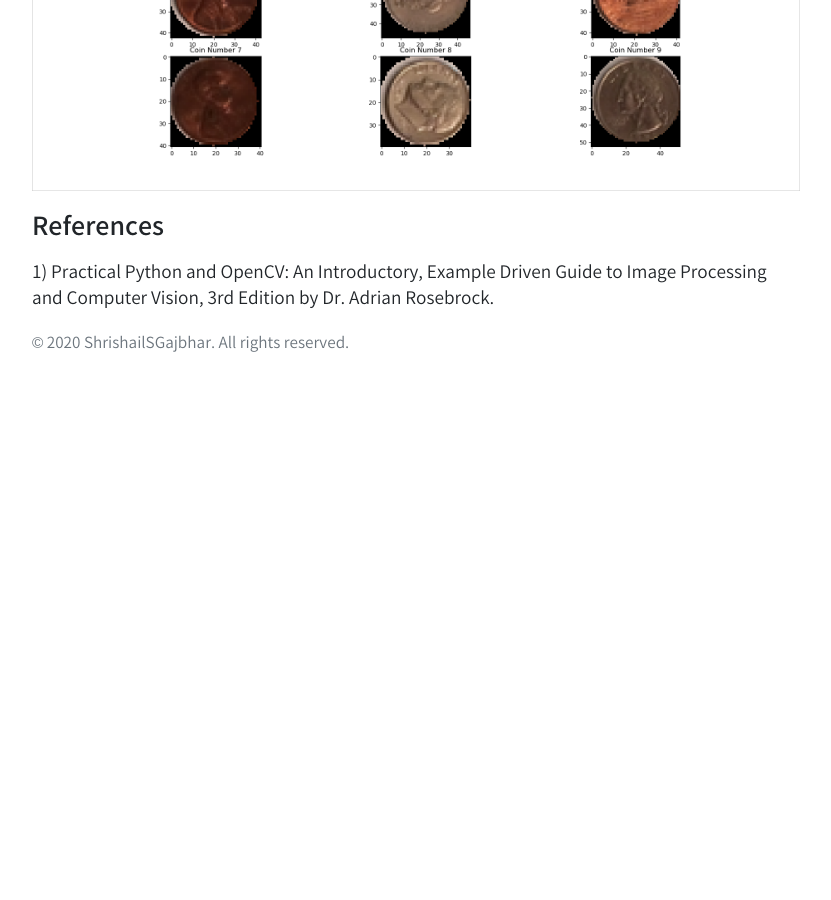
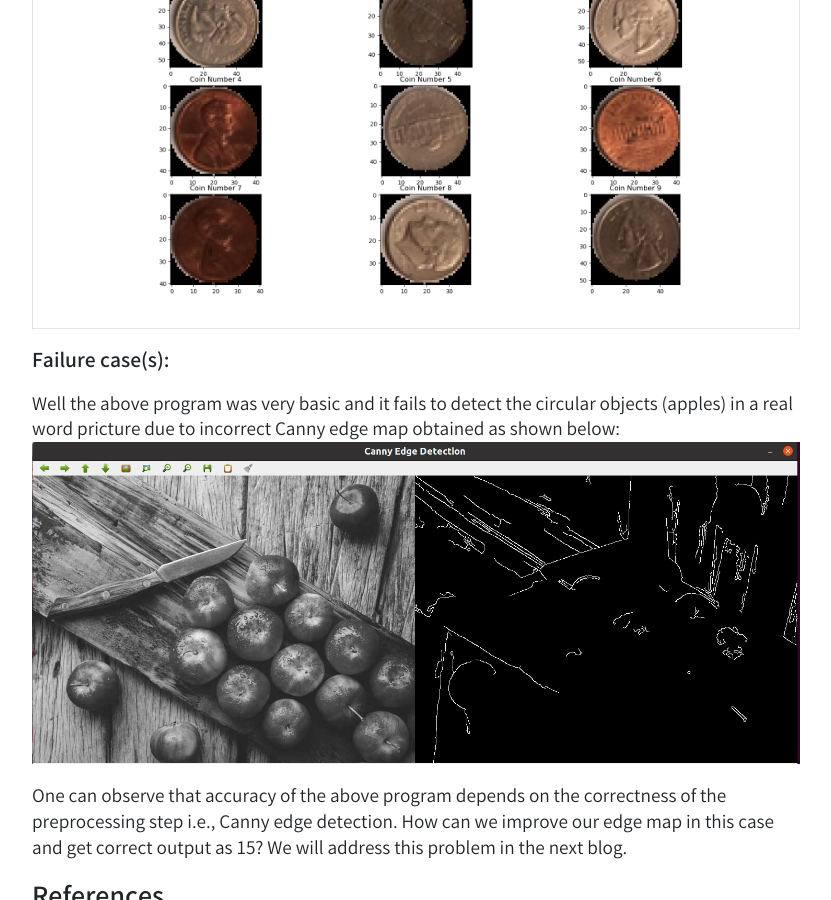
Before and after one commit to ShrishailSGajbhar/shrishailsgajbhar.github.io, a Jekyll site: the page built from _posts/2021-02-02-[OpenCV]-OpenCV-Basic-Project-1.md, in a window 1280 px wide and 900 px high, scrolled down 4039 px. Shown: the whole window, without its empty margins (224-1055 px from the left). Built offline with Jekyll 4.4.1, drawn with Linux system fonts in a browser that asks for light colours; comment, search, counter and statistics services are not loaded; before the commit the page ends 4421 px from its top, so only the background shows below that; some of the changed text lies outside the part shown.

Commit message:
Update OpenCV Basic Project-1

````diff
--- a/_posts/2021-02-02-[OpenCV]-OpenCV-Basic-Project-1.md
+++ b/_posts/2021-02-02-[OpenCV]-OpenCV-Basic-Project-1.md
@@ -80,6 +80,12 @@ plt.show()
 cv2.waitKey(0)
 
 ```
+#### How to run:
+
+```bash
+python detect_coins.py --image ../images/coins.png
+
+```
 
 **Output images:**
 
@@ -98,5 +104,11 @@ cv2.waitKey(0)
 
 ![](/assets/images/20210202/pic4.png)
 
+#### Failure case(s):
+Well the above program was very basic and it fails to detect the circular objects (apples) in a real word pricture due to incorrect Canny edge map obtained as shown below:
+![](/assets/images/20210202/pic5.png)
+
+One can observe that accuracy of the above program depends on the correctness of the preprocessing step i.e., Canny edge detection. How can we improve our edge map in this case and get correct output as 15? We will address this problem in the next blog.
+
 # References
 1) Practical Python and OpenCV: An Introductory, Example Driven Guide to Image Processing and Computer Vision, 3rd Edition by Dr. Adrian Rosebrock.
````
Also changed, not shown: other parts of _posts/2021-02-02-[OpenCV]-OpenCV-Basic-Project-1.md (+1 -1 lines), assets/images/20210202/pic5.png (added), 1 other file.
